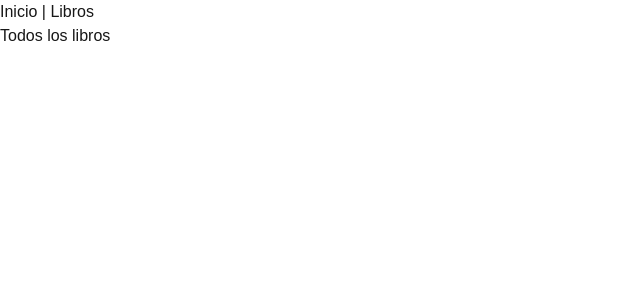
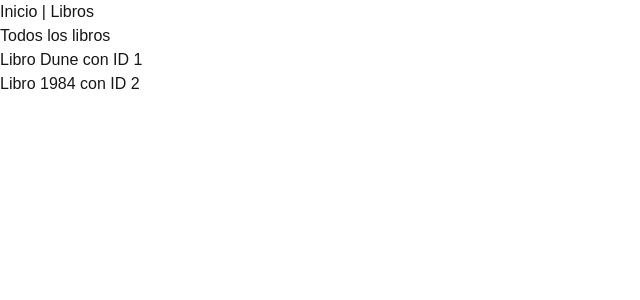
Before and after one commit to danigdd/BookPop, a Next.js app: page /books in a window 1280 px wide. Shown: the top 300 px of the page, without its empty margins (0-640 px from the left). Built offline with nearby package versions, Linux system fonts and the light colour scheme.

Commit message:
feat: add books display

```diff
--- a/app/books/page.tsx
+++ b/app/books/page.tsx
@@ -1,7 +1,17 @@
-export default function BooksPage() {
+export default async function BooksPage() {
+  const booksAPIResponse = await fetch("http://localhost:3000/api/books");
+  const books = await booksAPIResponse.json(); //array of book objects
   return (
     <main>
       <h1>Todos los libros</h1>
+
+      <ul>
+        {books.map((book: { title: string; id: number }) => (
+          <li key={book.id}>
+            Libro {book.title} con ID {book.id}
+          </li>
+        ))}
+      </ul>
     </main>
   );
 }
```
